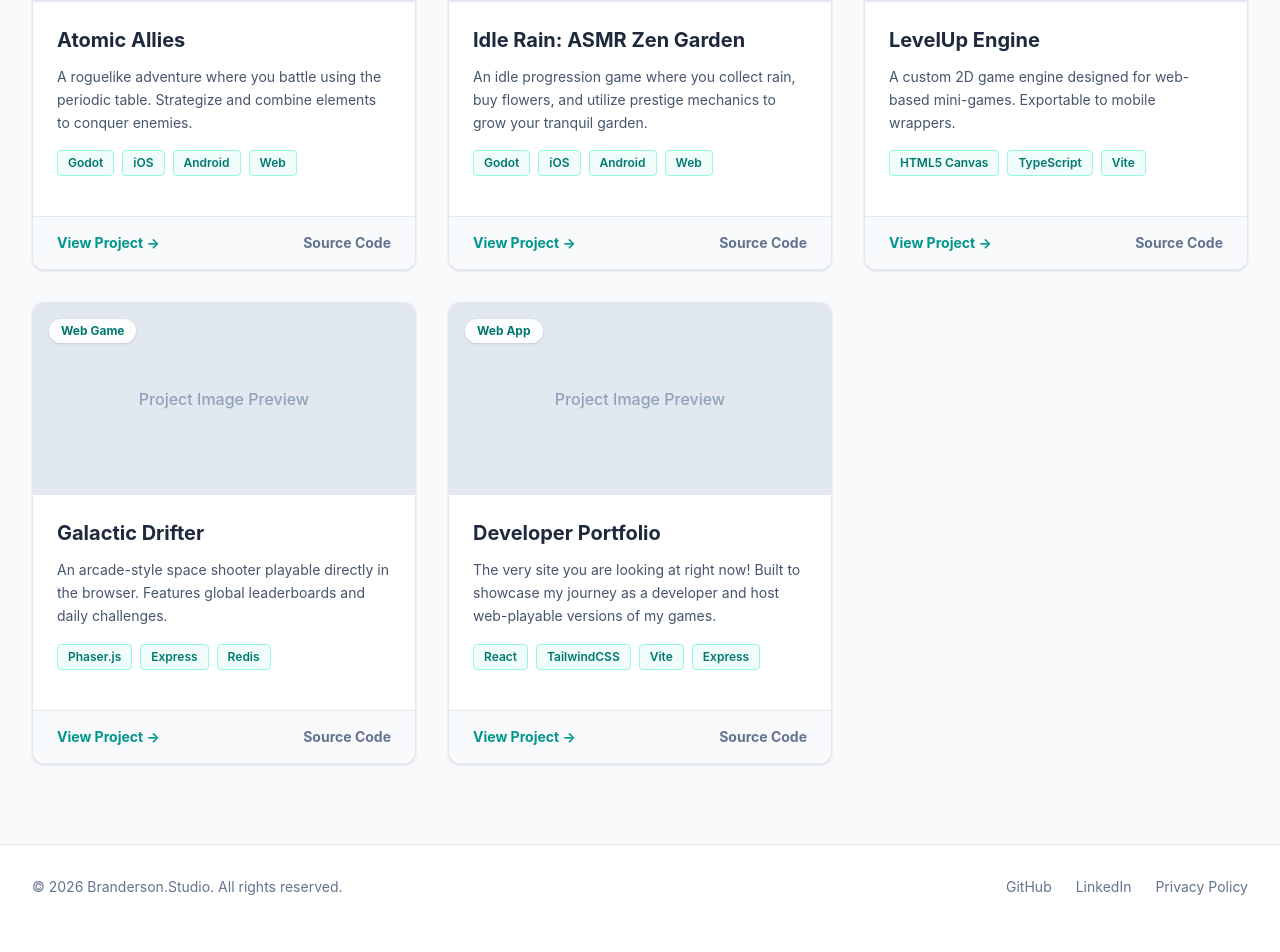
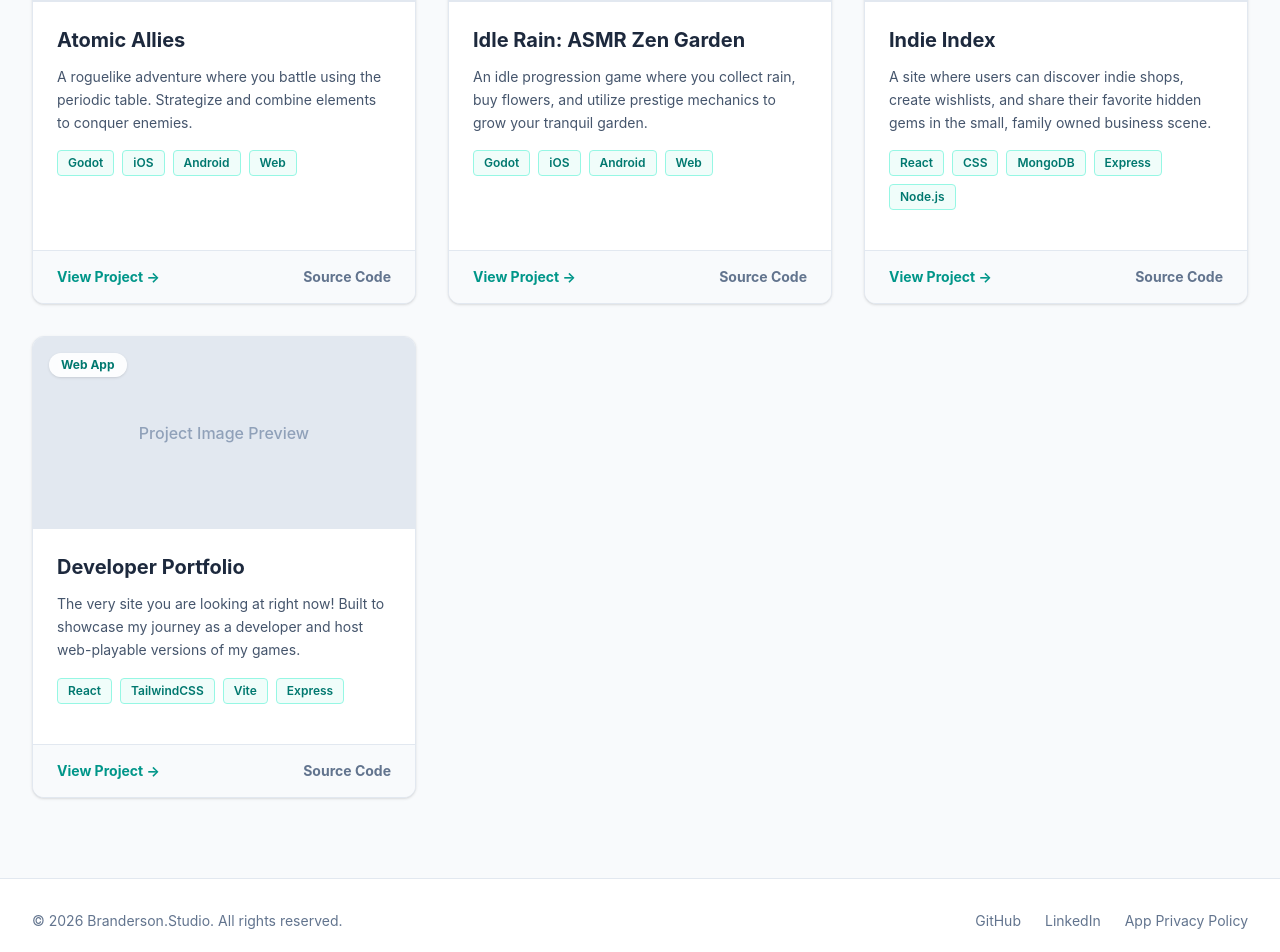
Before and after one commit to Ryobia/Branderson, a React (Vite) app in the folder client/: page /projects in a window 1280 px wide. Shown: the part 476-1428 px from the top of the page. Before the commit the page ends 1405 px from the top, so only its background shows below. Built offline with nearby package versions, Linux system fonts and the light colour scheme.

Commit message:
Refactor code structure for improved readability and maintainability

```diff
--- a/client/components/Footer.jsx
+++ b/client/components/Footer.jsx
@@ -11,7 +11,7 @@ const Footer = () => {
         <div className="mt-4 md:mt-0 flex space-x-6 items-center">
           <a href="https://github.com/Ryobia" target="_blank" rel="noopener noreferrer" className="text-sm text-slate-500 dark:text-slate-400 hover:text-teal-600 dark:hover:text-teal-400 transition-colors">GitHub</a>
           <a href="https://www.linkedin.com/in/1branderson/" target="_blank" rel="noopener noreferrer" className="text-sm text-slate-500 dark:text-slate-400 hover:text-teal-600 dark:hover:text-teal-400 transition-colors">LinkedIn</a>
-          <Link to="/privacy" className="text-sm text-slate-500 dark:text-slate-400 hover:text-teal-600 dark:hover:text-teal-400 transition-colors">Privacy Policy</Link>
+          <Link to="/privacy" className="text-sm text-slate-500 dark:text-slate-400 hover:text-teal-600 dark:hover:text-teal-400 transition-colors">App Privacy Policy</Link>
         </div>
       </div>
     </footer>
--- a/client/pages/Projects.jsx
+++ b/client/pages/Projects.jsx
@@ -1,7 +1,9 @@
 import React, { useState } from "react";
 import { motion, AnimatePresence } from "framer-motion";
+import { Link } from "react-router";
 import atomicAlliesIcon from "../assets/icon_atomic.png";
 import idleRainIcon from "../assets/icon_rain.png";
+import indieIndexIcon from "../assets/icon_indie.jpg";
 
 // Expanded mock data for the dedicated projects page
 const allProjects = [
@@ -26,31 +28,21 @@ const allProjects = [
     demoLink: "https://brandersonstudio.itch.io/idlerain",
     githubLink: "#",
     image: idleRainIcon,
+    privacyLink: "/privacy",
   },
   {
     id: 3,
-    title: "LevelUp Engine",
-    category: "Game Engine",
+    title: "Indie Index",
+    category: "Web App",
     description:
-      "A custom 2D game engine designed for web-based mini-games. Exportable to mobile wrappers.",
-    techStack: ["HTML5 Canvas", "TypeScript", "Vite"],
-    demoLink: "#",
+      "A site where users can discover indie shops, create wishlists, and share their favorite hidden gems in the small, family owned business scene.",
+    techStack: ["React", "CSS", "MongoDB", "Express", "Node.js"],
+    demoLink: "https://www.shopindieindex.com",
     githubLink: "#",
-    image: "",
+    image: indieIndexIcon,
   },
   {
     id: 4,
-    title: "Galactic Drifter",
-    category: "Web Game",
-    description:
-      "An arcade-style space shooter playable directly in the browser. Features global leaderboards and daily challenges.",
-    techStack: ["Phaser.js", "Express", "Redis"],
-    demoLink: "#",
-    githubLink: "#",
-    image: "",
-  },
-  {
-    id: 5,
     title: "Developer Portfolio",
     category: "Web App",
     description:
@@ -185,7 +177,15 @@ const Projects = () => {
               <p className="text-slate-600 dark:text-slate-400 mb-8 leading-relaxed">
                 {selectedProject.description}
               </p>
-              <div className="flex justify-end gap-3 md:gap-4">
+              <div className="flex justify-end gap-3 md:gap-4 items-center">
+                {selectedProject.privacyLink && (
+                  <Link
+                    to={selectedProject.privacyLink}
+                    className="text-xs font-bold text-slate-400 hover:text-slate-600 dark:text-slate-500 dark:hover:text-slate-300 transition-colors mr-auto underline underline-offset-2"
+                  >
+                    Privacy Policy
+                  </Link>
+                )}
                 <button
                   onClick={() => setSelectedProject(null)}
                   className="px-4 py-2 text-sm font-bold text-slate-500 hover:text-slate-800 dark:text-slate-400 dark:hover:text-slate-200 transition-colors"
--- a/client/pages/Studio.jsx
+++ b/client/pages/Studio.jsx
@@ -1,5 +1,6 @@
 import React, { useState } from 'react';
 import { motion, AnimatePresence } from 'framer-motion';
+import { Link } from 'react-router';
 import atomicAlliesIcon from '../assets/icon_atomic.png';
 import idleRainIcon from '../assets/icon_rain.png';
 
@@ -22,7 +23,8 @@ const studioGames = [
     platform: ['iOS', 'Android', 'Web'],
     status: 'In Development',
     playLink: 'https://brandersonstudio.itch.io/idlerain',
-    image: idleRainIcon
+    image: idleRainIcon,
+    privacyLink: '/privacy'
   }
 ];
 
@@ -115,7 +117,15 @@ const Studio = () => {
                 </div>
               </div>
               <p className="text-slate-600 dark:text-slate-400 mb-8 leading-relaxed">{selectedGame.description}</p>
-              <div className="flex justify-end gap-3 md:gap-4">
+              <div className="flex justify-end gap-3 md:gap-4 items-center">
+                {selectedGame.privacyLink && (
+                  <Link
+                    to={selectedGame.privacyLink}
+                    className="text-xs font-bold text-slate-400 hover:text-slate-600 dark:text-slate-500 dark:hover:text-slate-300 transition-colors mr-auto underline underline-offset-2"
+                  >
+                    Privacy Policy
+                  </Link>
+                )}
                 <button onClick={() => setSelectedGame(null)} className="px-4 py-2 text-sm font-bold text-slate-500 hover:text-slate-800 dark:text-slate-400 dark:hover:text-slate-200 transition-colors">Close</button>
                 <a href={selectedGame.playLink} target="_blank" rel="noreferrer" className="bg-indigo-600 hover:bg-indigo-700 dark:bg-indigo-500 dark:hover:bg-indigo-600 text-white px-6 py-2 rounded-lg text-sm font-bold transition-colors shadow-sm">Play Now &rarr;</a>
               </div>
```
Also changed, not shown: client/assets/icon_indie.jpg (added).
